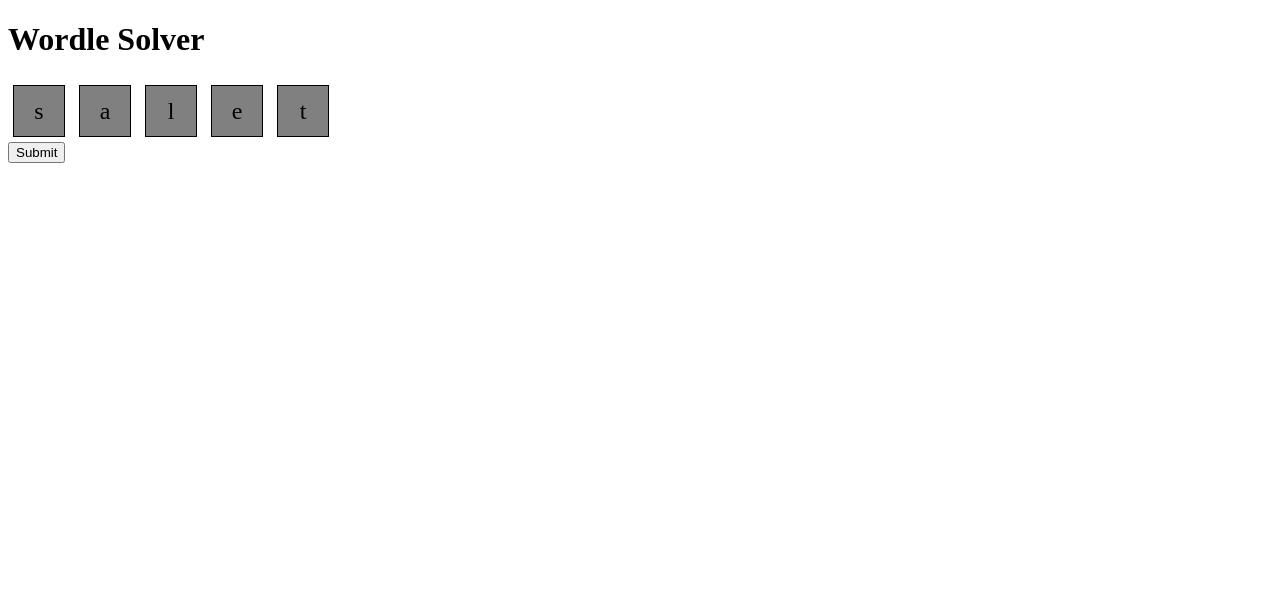
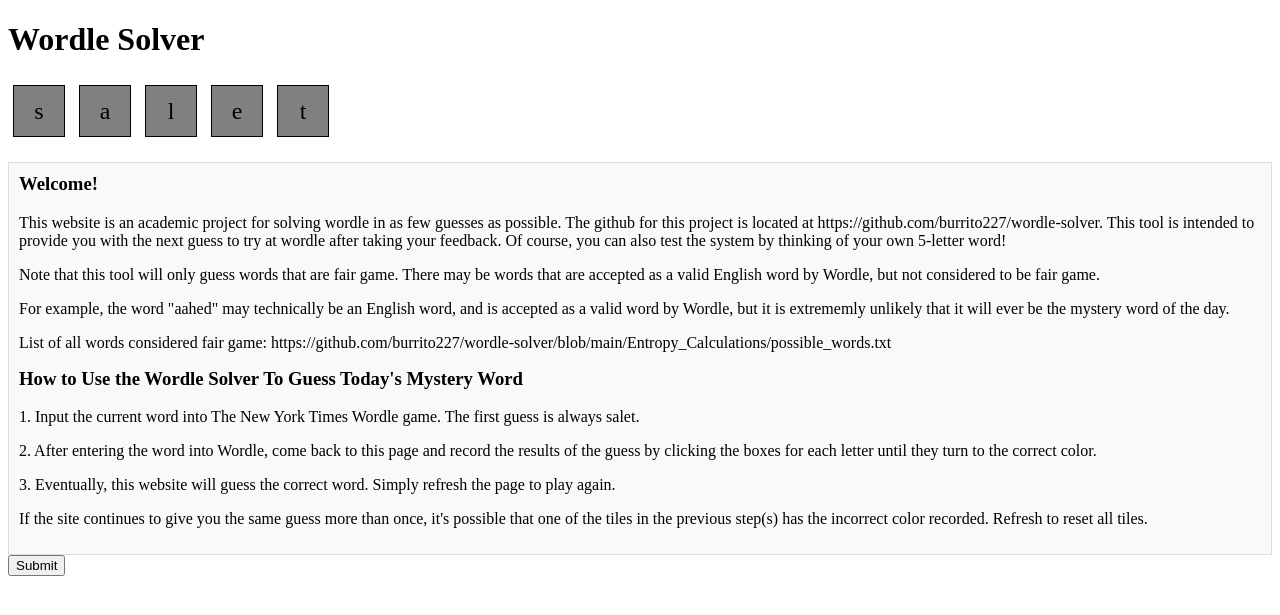
Before and after one commit to burrito227/wordle-solver, a Django app: page /wordle_solver/ in a window 1280 px wide. Shown: the top 615 px of the page. Run offline with Django 3.2, Linux system fonts and the light colour scheme.

Commit message:
add instructions and introduction

```diff
--- a/wordle_solver/game/templates/game/wordle_solver.html
+++ b/wordle_solver/game/templates/game/wordle_solver.html
@@ -31,6 +31,15 @@
             cursor: not-allowed;
             opacity: 0.6; /* Visual cue that the box is disabled */
         }
+        #introduction {
+            margin-top: 20px;
+            padding: 10px;
+            border: 1px solid #ddd;
+            background-color: #f9f9f9;
+        }
+        #introduction h3 {
+            margin-top: 0;
+        }
     </style>
 </head>
 <body>
@@ -46,6 +55,21 @@
             <div class="letter-box grey" data-index="3">e</div>
             <div class="letter-box grey" data-index="4">t</div>
         </div>
+    </div>
+
+    <!-- Instructions section -->
+    <div id="introduction">
+        <h3>Welcome!</h3>
+        <p>This website is an academic project for solving wordle in as few guesses as possible. The github for this project is located at https://github.com/burrito227/wordle-solver. This tool is intended to provide you with the next guess to try at wordle after taking your feedback. Of course, you can also test the system by thinking of your own 5-letter word!</p>
+        <p>Note that this tool will only guess words that are fair game. There may be words that are accepted as a valid English word by Wordle, but not considered to be fair game.</p>
+        <p>For example, the word "aahed" may technically be an English word, and is accepted as a valid word by Wordle, but it is extrememly unlikely that it will ever be the mystery word of the day.</p>
+        <p>List of all words considered fair game: https://github.com/burrito227/wordle-solver/blob/main/Entropy_Calculations/possible_words.txt</p>
+
+        <h3>How to Use the Wordle Solver To Guess Today's Mystery Word</h3>
+        <p>1. Input the current word into The New York Times Wordle game. The first guess is always salet.</p>
+        <p>2. After entering the word into Wordle, come back to this page and record the results of the guess by clicking the boxes for each letter until they turn to the correct color.</p>
+        <p>3. Eventually, this website will guess the correct word. Simply refresh the page to play again.</p>
+        <p>If the site continues to give you the same guess more than once, it's possible that one of the tiles in the previous step(s) has the incorrect color recorded. Refresh to reset all tiles.</p>
     </div>
 
     <!-- Hidden inputs to store all guesses and feedbacks -->
```
